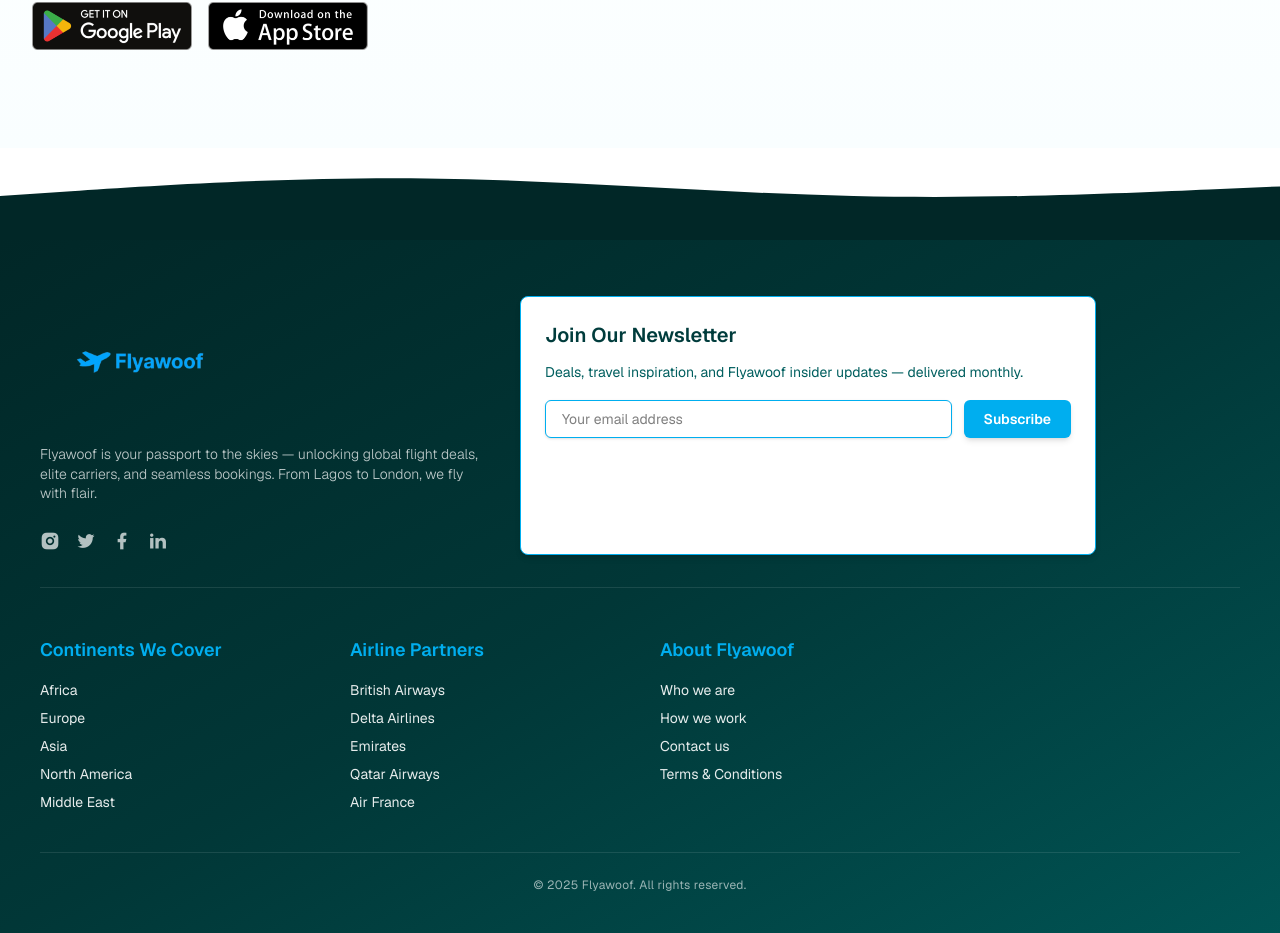
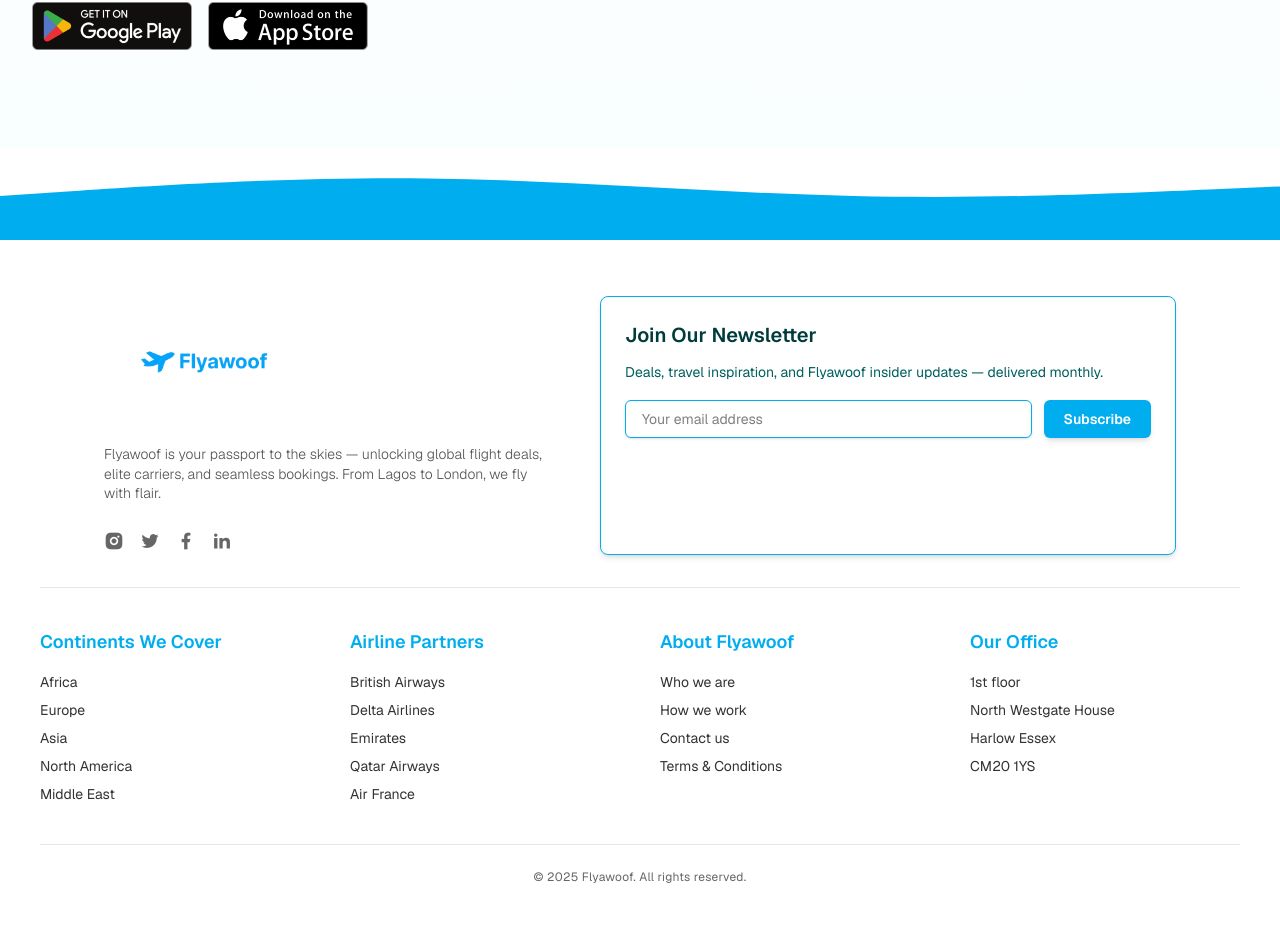
Before and after one commit to careeredu-dev/flyawoof-booking, a Next.js app: page / in a window 1280 px wide. Shown: the part 3426-4359 px from the top of the page. Built offline with nearby package versions, Linux system fonts and the light colour scheme.

Commit message:
Fix: move HeroAnimation to component file

```diff
--- a/app/page.tsx
+++ b/app/page.tsx
@@ -576,23 +576,22 @@
 <div className="w-full -mb-1">
   <svg viewBox="0 0 1440 320" className="w-full h-24" preserveAspectRatio="none">
     <path
-      fill="#012727"
+      fill="#00AEEF"
       d="M0,160L80,144C160,128,320,96,480,101.3C640,107,800,149,960,160C1120,171,1280,149,1360,138.7L1440,128L1440,320L1360,320C1280,320,1120,320,960,320C800,320,640,320,480,320C320,320,160,320,80,320L0,320Z"
     />
   </svg>
 </div>
 
+
 {/* ===============================
 🛬 Flyawoof Footer Start
 =============================== */}
-<footer className="relative bg-[#012727] text-white pt-14 px-6 sm:px-10 pb-10 overflow-hidden">
-  {/* 🌄 Background Gradient */}
-  <div className="absolute inset-0 bg-gradient-to-br from-[#012727] via-[#013B3B] to-[#005f5f] opacity-80 z-0 pointer-events-none"></div>
+<footer className="relative bg-white text-[#003C3C] pt-14 px-6 sm:px-10 pb-10 overflow-hidden">
+  {/* 🧭 Top Section: Logo + Newsletter */}
+  <div className="relative z-10 max-w-7xl mx-auto flex flex-col lg:flex-row justify-center gap-12 border-b border-[#E6E6E6] pb-8">
 
-  <div className="relative z-10 max-w-7xl mx-auto grid grid-cols-1 lg:grid-cols-[auto_1fr] gap-8 mb-12 border-b border-white/10 pb-8">
-
-    {/* 🔵 Logo + About + Social Icons */}
-    <div className="flex flex-col items-center lg:items-start text-center lg:text-left gap-4">
+    {/* 🔵 Logo + About + Socials */}
+    <div className="w-full lg:max-w-md flex flex-col items-center lg:items-start text-center lg:text-left gap-4">
       <Image
         src="/logo.png"
         alt="Flyawoof Logo"
@@ -600,7 +599,7 @@
         height={55}
         className="object-contain hover:scale-105 transition-transform duration-300"
       />
-      <p className="text-white/75 text-sm leading-snug max-w-md font-light">
+      <p className="text-[#555] text-sm leading-snug font-light">
         Flyawoof is your passport to the skies — unlocking global flight deals, elite carriers, and seamless bookings. From Lagos to London, we fly with flair.
       </p>
       <div className="flex justify-center lg:justify-start gap-4 mt-2">
@@ -608,7 +607,7 @@
           <a
             key={icon}
             href="#"
-            className="text-white/70 hover:text-[#00AEEF] text-xl transition-all hover:scale-110"
+            className="text-[#666] hover:text-[#00AEEF] text-xl transition hover:scale-110"
             aria-label={`Flyawoof on ${icon}`}
           >
             <i className={`ri-${icon}-fill`}></i>
@@ -618,7 +617,7 @@
     </div>
 
     {/* 📨 Newsletter Signup */}
-    <div className="bg-white border border-[#00AEEF] rounded-lg shadow-md p-6 w-full max-w-xl mx-auto lg:mx-0">
+    <div className="w-full lg:max-w-xl bg-white border border-[#00AEEF] rounded-lg shadow-md p-6">
       <h3 className="text-lg sm:text-xl font-semibold mb-3 text-[#003C3C]">
         Join Our Newsletter
       </h3>
@@ -636,11 +635,11 @@
           name="EMAIL"
           required
           placeholder="Your email address"
-          className="w-full px-4 py-2 rounded-md bg-white text-black text-sm border border-[#00AEEF] shadow-sm focus:outline-none focus:ring-2 focus:ring-[#00AEEF] transition-all"
+          className="w-full px-4 py-2 rounded-md bg-white text-black text-sm border border-[#00AEEF] shadow-sm focus:outline-none focus:ring-2 focus:ring-[#00AEEF] transition"
         />
         <button
           type="submit"
-          className="bg-[#00AEEF] hover:bg-[#008CC2] px-5 py-2 rounded-md text-sm font-semibold text-white shadow-md hover:shadow-lg transition-all"
+          className="bg-[#00AEEF] hover:bg-[#008CC2] px-5 py-2 rounded-md text-sm font-semibold text-white shadow-md hover:shadow-lg transition"
         >
           Subscribe
         </button>
@@ -651,8 +650,8 @@
     </div>
   </div>
 
-  {/* 📦 Footer Links */}
-  <div className="relative z-10 max-w-7xl mx-auto grid grid-cols-1 sm:grid-cols-2 lg:grid-cols-4 gap-10">
+  {/* 📦 Footer Links + Address */}
+  <div className="relative z-10 max-w-7xl mx-auto grid grid-cols-1 sm:grid-cols-2 lg:grid-cols-4 gap-10 pt-10">
     {[
       {
         title: "Continents We Cover",
@@ -665,24 +664,30 @@
       {
         title: "About Flyawoof",
         items: ["Who we are", "How we work", "Contact us", "Terms & Conditions"]
+      },
+      {
+        title: "Our Office",
+        items: [
+          "1st floor",
+          "North Westgate House",
+          "Harlow Essex",
+          "CM20 1YS"
+        ]
       }
     ].map(({ title, items }) => (
       <div key={title}>
         <h3 className="text-lg font-semibold mb-4 text-[#00AEEF]">{title}</h3>
-        <ul className="text-sm space-y-2 text-white/90">
+        <ul className="text-sm space-y-2 text-[#333]">
           {items.map((item) => (
-            <li key={item} className="hover:underline cursor-pointer transition-all">{item}</li>
+            <li key={item}>{item}</li>
           ))}
         </ul>
       </div>
     ))}
-
-    {/* Empty slot (optional or use for future links) */}
-    <div />
   </div>
 
   {/* 🔒 Footer Copyright */}
-  <div className="relative z-10 text-center text-xs text-white/60 border-t border-white/10 pt-6 mt-10 tracking-wide">
+  <div className="relative z-10 text-center text-xs text-[#666] border-t border-[#E6E6E6] pt-6 mt-10 tracking-wide">
     © 2025 Flyawoof. All rights reserved.
   </div>
 </footer>
@@ -690,7 +695,7 @@
 {/* ☝️ Back to Top Button */}
 <a
   href="#"
-  className="fixed bottom-6 left-6 z-50 bg-[#00AEEF] hover:bg-[#008CC2] text-white p-3 rounded-full shadow-lg transition-all duration-300 hover:scale-105"
+  className="fixed bottom-6 left-6 z-50 bg-[#00AEEF] hover:bg-[#008CC2] text-white p-3 rounded-full shadow-lg transition duration-300 hover:scale-105"
   aria-label="Back to top"
 >
   <i className="ri-arrow-up-line text-xl"></i>
```
Also changed, not shown: public/airplane.png.
